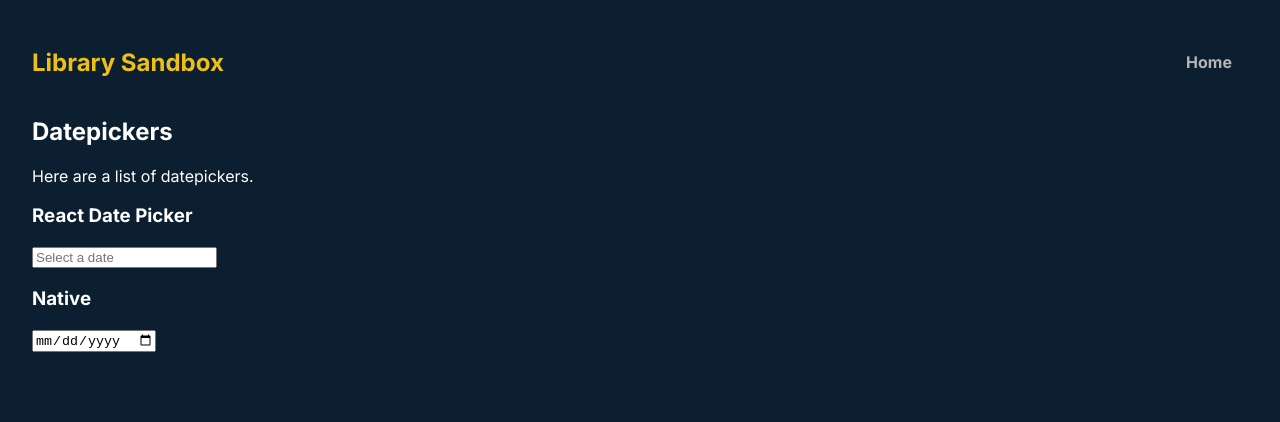
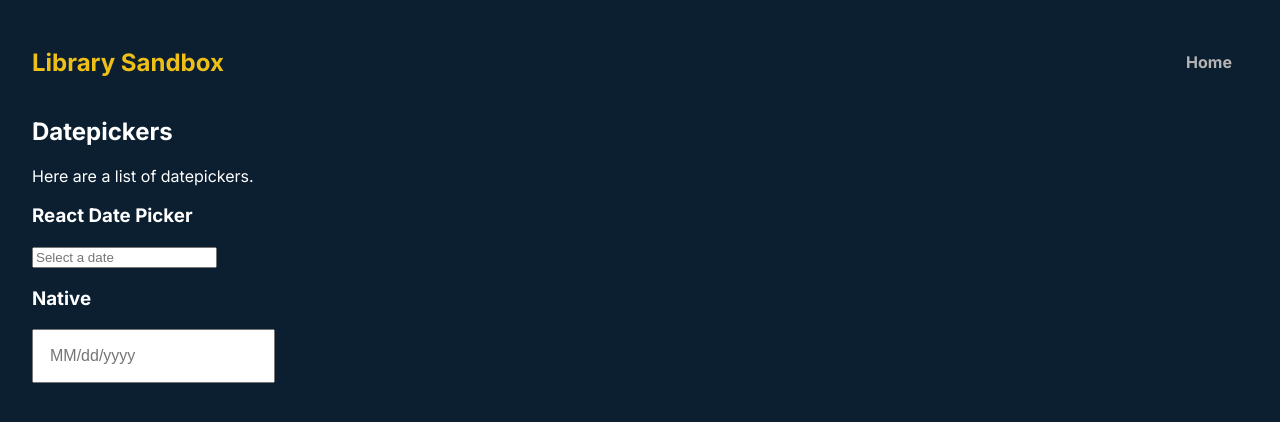
Before and after one commit to WesloTheWeb/Library-sandbox, a Next.js app: page /datePickers in a window 1280 px wide. Shown: the top 422 px of the page. Built offline with nearby package versions, Linux system fonts and the light colour scheme.

Commit message:
mocking date inputs

```diff
--- a/src/app/datePickers/page.js
+++ b/src/app/datePickers/page.js
@@ -1,5 +1,6 @@
 'use client'
 
+import InputDateField from "@/components/DateInputs/inputDateField";
 import DateInput from "@/components/DatePickers/DateInput";
 import ReactDatePicker from "@/components/DatePickers/ReactDatePicker/ReactDatePicker";
 
@@ -15,9 +16,14 @@ export default function DatePickerPage() {
             </p>
             <section>
                 <h3>React Date Picker</h3>
-                <ReactDatePicker />
+                <ReactDatePicker
+                isClearable
+                 showTimeSelect
+  dateFormat="Pp"
+                />
                 <h3>Native</h3>
-                <DateInput />
+                {/* <DateInput /> */}
+                <InputDateField />
             </section>
         </>
     );
--- a/src/app/globals.scss
+++ b/src/app/globals.scss
@@ -35,3 +35,12 @@ a {
 
 }
 }
+
+.inputDateFieldContainer {
+    font-size: 16px;
+    padding: 1rem;
+}
+
+.date-input--container {
+    display: flex;
+}
--- /dev/null
+++ b/src/components/DateInputs/inputDateField.jsx
@@ -0,0 +1,54 @@
+'use client';
+
+import { useState, useEffect } from "react";
+const InputDateField = () => {
+    const [selectedDate, setSelectedDate] = useState("");
+    const [displayedDate, setDisplayedDate] = useState([])
+
+    const handleDate = (evnt) => {
+        const userInput = evnt.target.value;
+
+        if (userInput.length === 2) {
+            userInput.push("/")
+        };
+
+        if (userInput.length === 6) {
+            userInput.push("/")
+        };
+
+        setSelectedDate(userInput);
+    };
+
+    const handleDisplayDate = () => {
+
+        if (displayedDate.length === 2) {
+            displayedDate.push("/")
+        };
+
+        if (displayedDate.length === 6) {
+            displayedDate.push("/")
+        };
+    }
+
+    const payload = {
+        value: ''
+    };
+
+    return (
+        <section className="date-input--container">
+            <input
+                className="inputDateFieldContainer"
+                type="text"
+                onChange={handleDate}
+                placeholder="MM/dd/yyyy"
+                maxLength={10}
+            />
+            <div className="display-value">
+                {selectedDate}
+            </div>
+        </section>
+
+    )
+};
+
+export default InputDateField;
```
